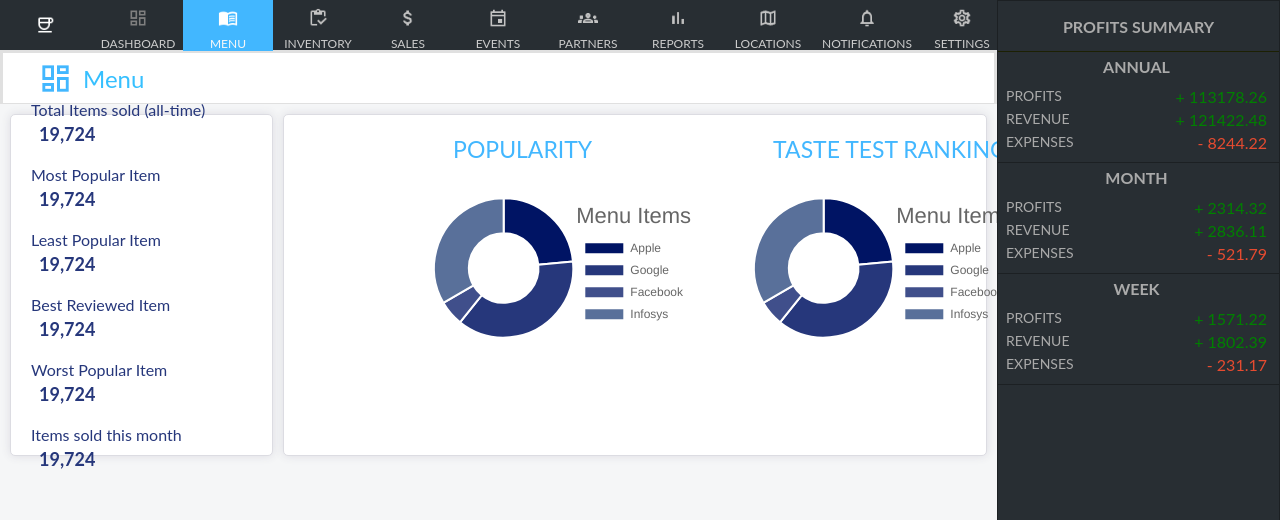
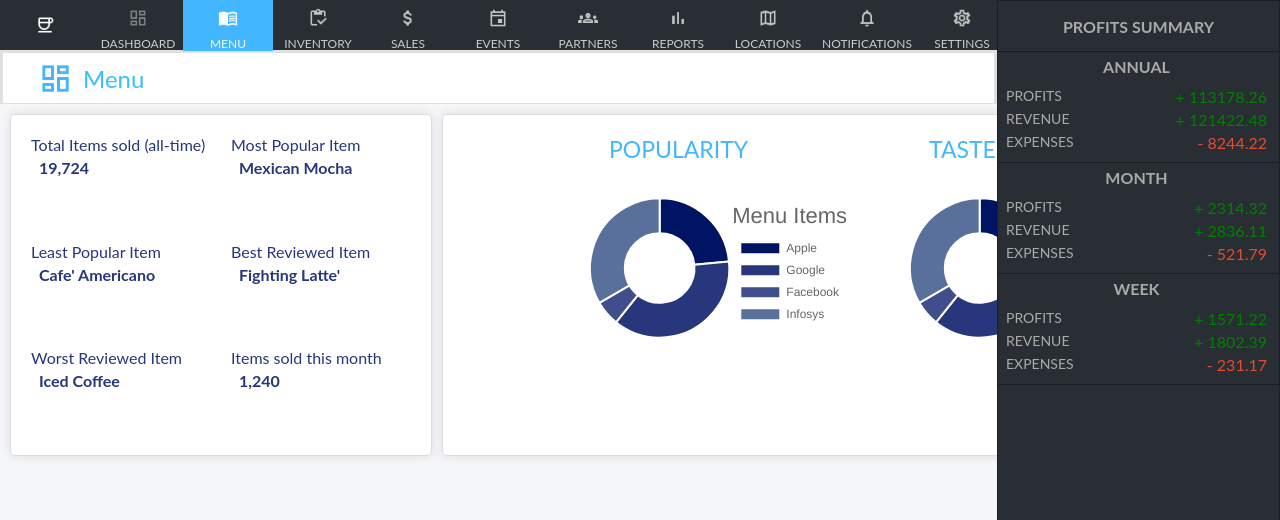
Before and after one commit to dtroberts1/ctms, an Angular app in the folder app/: page /dashboard in a window 1280 px wide. Both pictures are taken after a click on the link "MENU". Shown: the top 520 px of the page. Built offline with nearby package versions, Linux system fonts and the light colour scheme.

Commit message:
CTMS-2-Finished Menu details card

```diff
--- a/app/src/app/business-menu/business-menu-overview/business-menu-overview.component.html
+++ b/app/src/app/business-menu/business-menu-overview/business-menu-overview.component.html
@@ -33,7 +33,7 @@
                 Most Popular Item
             </label>
             <div>
-                19,724
+                Mexican Mocha
             </div>
         </div>
         <div>
@@ -41,7 +41,7 @@
                 Least Popular Item
             </label>
             <div>
-                19,724
+                Cafe' Americano
             </div>
         </div>
         <div>
@@ -49,15 +49,15 @@
                 Best Reviewed Item
             </label>
             <div>
-                19,724
+                Fighting Latte'
             </div>
         </div>
         <div>
             <label>
-                Worst Popular Item
+                Worst Reviewed Item
             </label>
             <div>
-                19,724
+                Iced Coffee
             </div>
         </div>
         <div>
@@ -65,7 +65,7 @@
                 Items sold this month
             </label>
             <div>
-                19,724
+                1,240
             </div>
         </div>
     </div>
--- a/app/src/app/business-menu/business-menu-overview/business-menu-overview.component.less
+++ b/app/src/app/business-menu/business-menu-overview/business-menu-overview.component.less
@@ -52,9 +52,13 @@
         background-color: white;
         border-radius: 5px;
         box-shadow: 0 0 10px #dcdce2;
+        display: grid;
+        grid-template-columns: 180px 180px;
+        /*
         display: flex;
         flex-direction: column;
         justify-content: center;
+        */
         gap:20px;
 
         >div{
@@ -65,7 +69,7 @@
             font-size: 16px;
 
             >div{
-                font-size: 18px;
+                font-size: 16px;
                 padding-left:8px;
                 padding-top:4px;
                 font-weight:bold;
```
